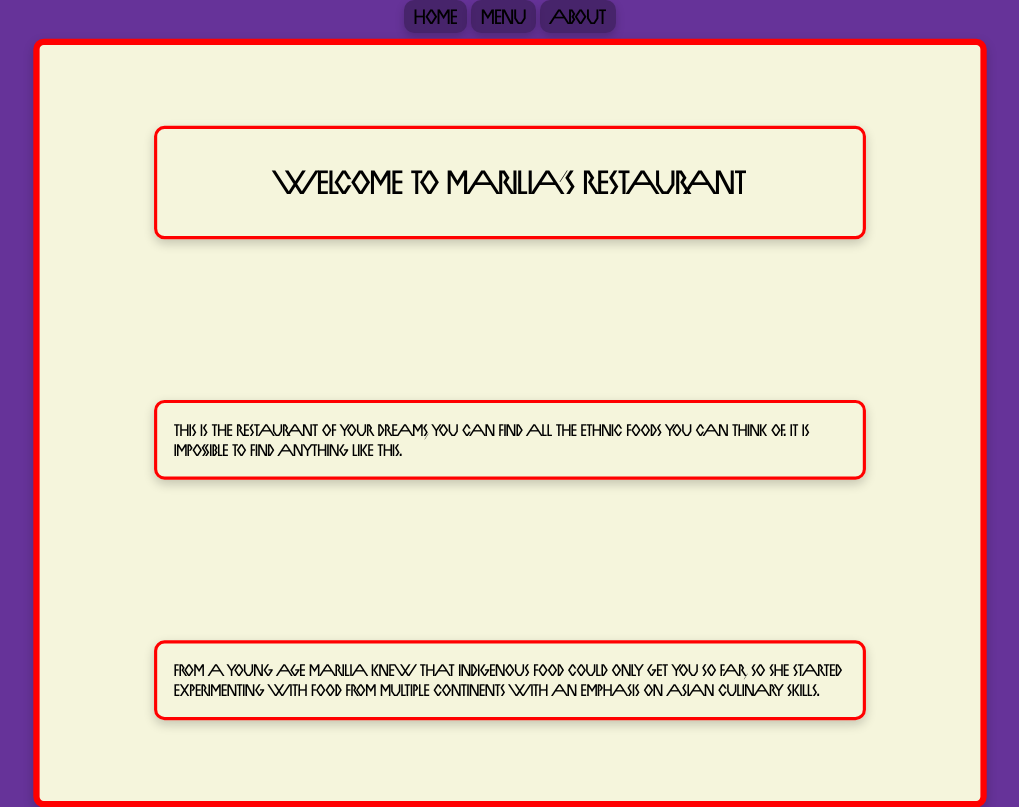
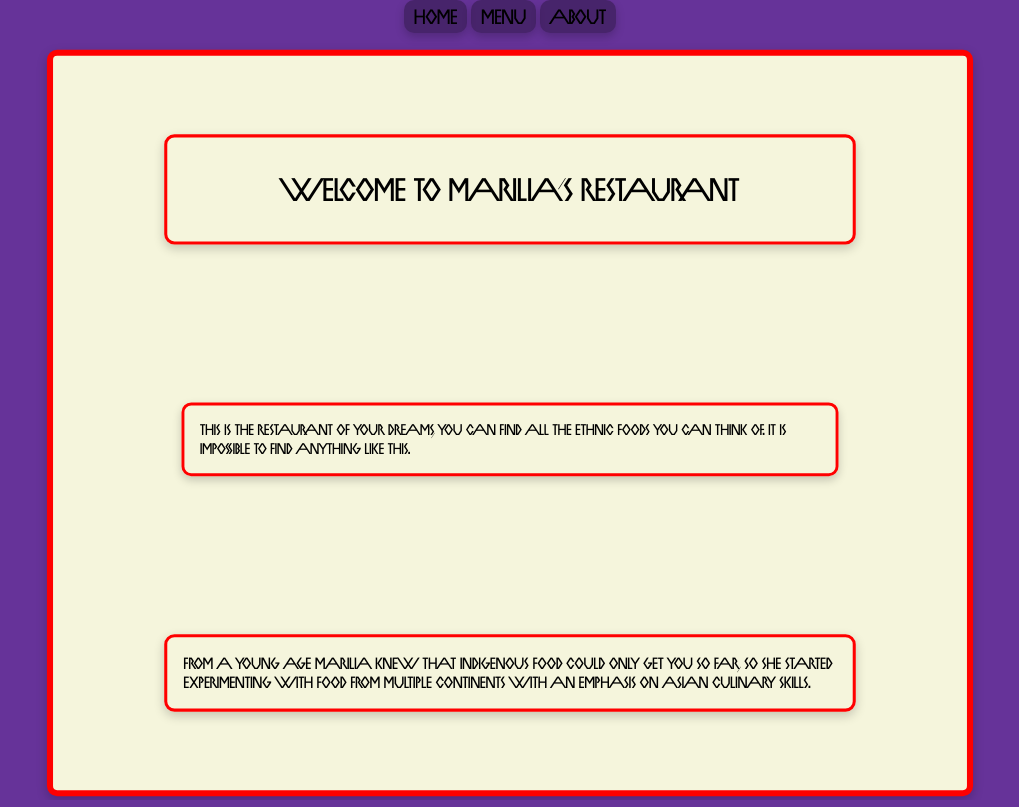
Before and after one commit to amestr1s/resto, a website built with webpack: page src/template.html in a window 1280 px wide. In both pictures the pointer is over the element 640 px from the left and 423 px from the top of the page. Shown: the whole page, without its empty margins (130-1149 px from the left). Built offline with nearby package versions, Linux system fonts and the light colour scheme.

Commit message:
Add transitions

```diff
--- a/src/styles.css
+++ b/src/styles.css
@@ -53,7 +53,7 @@ nav button:hover {
 }
 
 #content:hover {
-    transform: scale(1.05);
+    transform: scale(1.02);
 }
 
 .title {
@@ -63,6 +63,11 @@ nav button:hover {
     text-align: center;
     box-shadow: 0 4px 10px rgba(0, 0, 0, 0.2);
     height: auto;
+    transition: transform 0.3s ease;
+}
+
+.title:hover {
+    transform: scale(0.95);
 }
 
 .title h1 {
@@ -74,9 +79,13 @@ nav button:hover {
     border: 3px solid red;
     border-radius: 10px;
     width: 75%;
-
     box-shadow: 0 4px 10px rgba(0, 0, 0, 0.2);
     height: auto;
+    transition: transform 0.3s ease;
+}
+
+.summary:hover {
+    transform: scale(0.95);
 }
 
 .summary p {
@@ -88,9 +97,13 @@ nav button:hover {
   border: 3px solid red;
   border-radius: 10px;
   width: 75%;
-
   box-shadow: 0 4px 10px rgba(0, 0, 0, 0.2);
   height: auto;
+  transition: transform 0.3s ease;
+}
+
+.history:hover {
+    transform: scale(0.95);
 }
 
 .history p {
```
